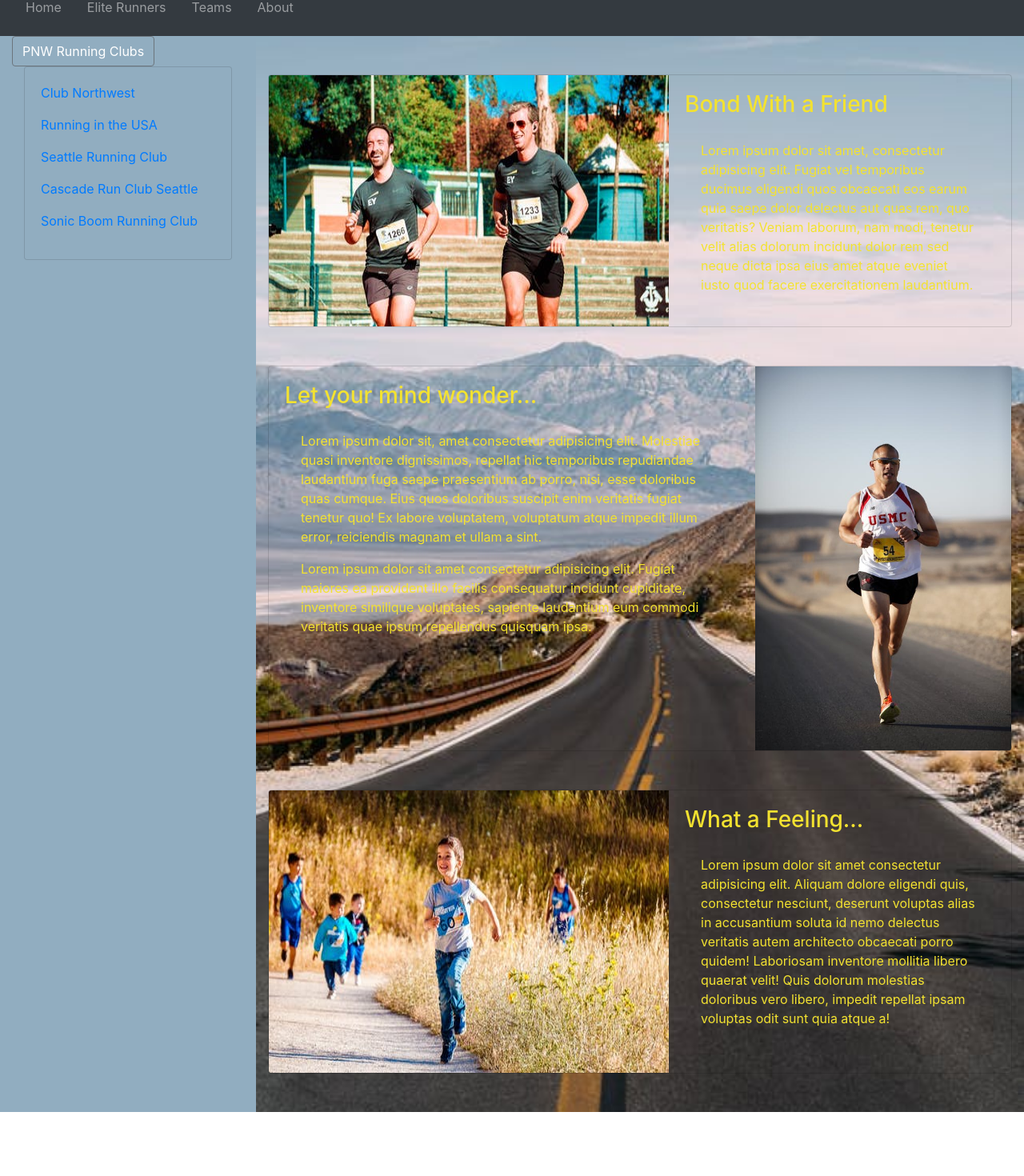
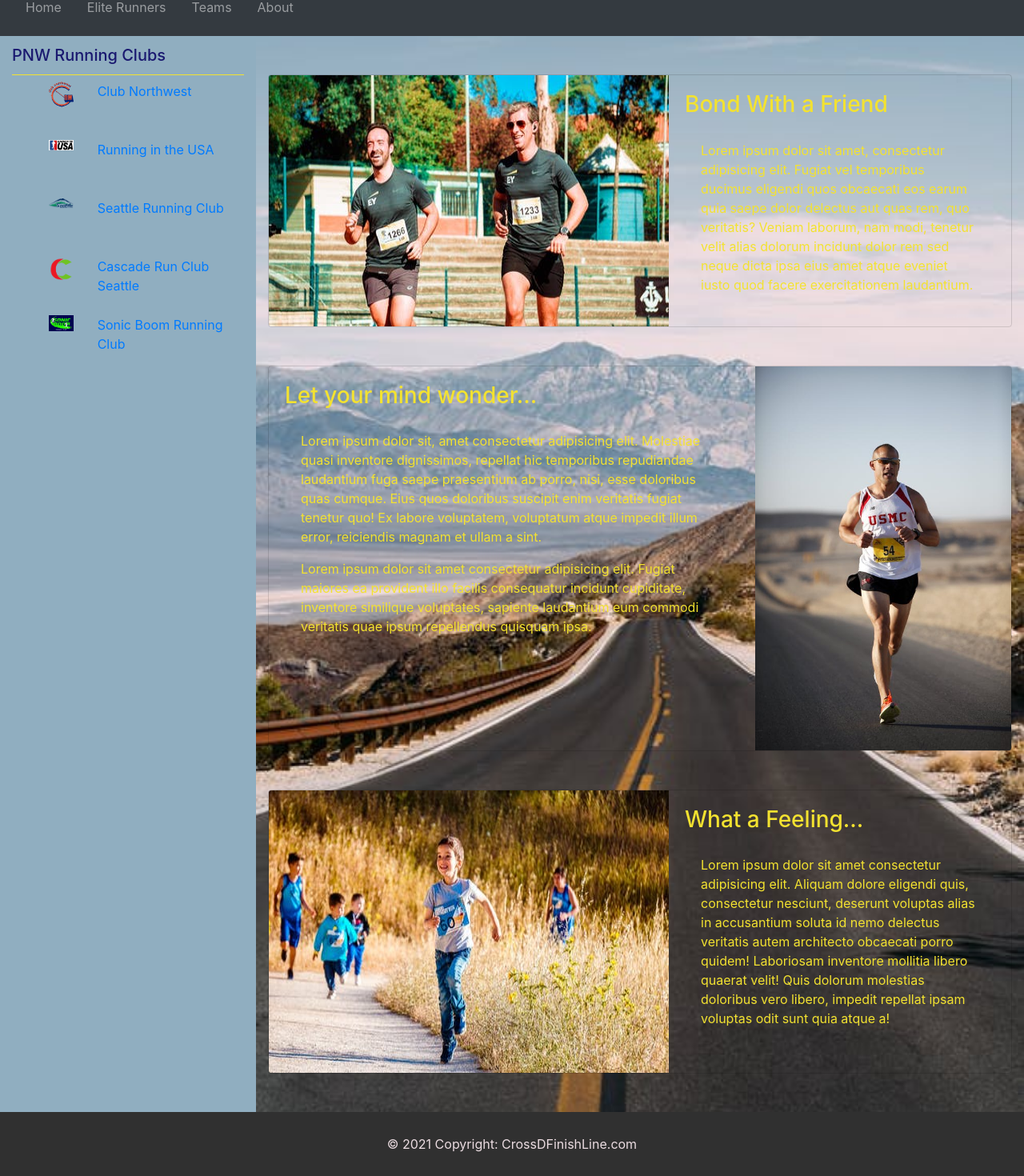
Before and after one commit to GITlamaria/CrossDFinishLine, a Nuxt app: page /Home in a window 1280 px wide. Shown: the part 187-1657 px from the top of the page at 80% size. Before the commit the page ends 1577 px from the top, so only its background shows below. Built offline with nearby package versions, Linux system fonts and the light colour scheme.

Commit message:
refactored the clubs array and html code and added a footer

```diff
--- a/assets/styles/appStyle.css
+++ b/assets/styles/appStyle.css
@@ -1,5 +1,5 @@
 .clubs {
-  background-color: #91adc0;
+  background-color: #90aec0;
 }
 
 .home-main {
@@ -37,4 +37,21 @@
   margin-top: 2rem;
   color: #00008B;
 }
+
+footer {
+  background-color: #303030;
+  color: #ebdce1;
+  display: -webkit-box;
+  display: -ms-flexbox;
+  display: flex;
+  text-align: center;
+  -webkit-box-pack: center;
+      -ms-flex-pack: center;
+          justify-content: center;
+  -webkit-box-align: center;
+      -ms-flex-align: center;
+          align-items: center;
+  min-height: 5rem;
+  margin-top: auto;
+}
 /*# sourceMappingURL=appStyle.css.map */
--- a/assets/styles/appStyle.scss
+++ b/assets/styles/appStyle.scss
@@ -1,5 +1,6 @@
+
 .clubs {
-    background-color: #91adc0;
+    background-color: #90aec0;
   }
 
   .home-main {
@@ -25,9 +26,21 @@
     border-top: 3px solid blue;
     margin-bottom: 2rem;
 }
-
 .race-card {
     background-color: white;
     margin-top: 2rem;
     color: #00008B;
 }
+
+footer {
+  background-color: #303030;
+  color: #ebdce1;
+  display: flex;
+  text-align: center;
+  justify-content: center;
+  align-items: center;
+  min-height: 5rem;
+  margin-top: auto;
+
+
+}
--- a/components/FooterSlot.vue
+++ b/components/FooterSlot.vue
@@ -1,17 +1,13 @@
 <template>
-    <div>
+    <div class="page-footer">
         <footer class="footer">
-            <div class="container">
-                <h2>...working on footer...</h2>
+            <div>
+                © 2021 Copyright: CrossDFinishLine.com
             </div>
         </footer>
         <slot />
     </div>
 </template>
 
-
-<style scoped>
-    h2 {
-        text-align: center;
-    }
-</style>
+<!-- link to global stylesheet -->
+<style src="@/assets/styles/appStyle.css" />
--- a/components/HeaderSlot.vue
+++ b/components/HeaderSlot.vue
@@ -2,11 +2,7 @@
     <div class="container-fluid row justify-content-center align-self-center h-100 main-header">
         <!-- jumbotron with animation and transition on render -->
             <transition appear :duration="10000" name="bounce">
-            <b-jumbotron :header="title" fluid class="jumbotron" >
-
-                <!-- add image here??? -->
-
-            </b-jumbotron>
+                <b-jumbotron :header="title" fluid class="jumbotron" />
             </transition>
         <slot/>
     </div>
@@ -14,21 +10,11 @@
 
 <script>
 
-// import ImageComponent from './ImageComponent.vue'
     export default {
 
-components: {
-    // ImageComponent,
-},
         data() {
             return {
                 title: 'Crossing the Finish Line!',
-
-                // headerImg: {
-                //     src: require('../assets/images/lace-up.jpg'),
-                //     alt: "group of runners",
-                //     title: " ",
-                // }
             }
         }
 
@@ -47,31 +33,20 @@ components: {
     margin-left:auto;
     padding-bottom:0;
     background: linear-gradient(45deg, #9eb5c4, #191970 80%);
-    /* height: 8rem; */
-    /* background-color: yellow; */
  }
     .jumbotron h1, p {
         font-weight: 500;
-        /* text-align: center;
-        vertical-align: center; */
         color: #f3e230 !important;
         padding-bottom: 10rem!important;
-        /* background-color: transparent!important; */
     }
     .jumbotron {
         background-color: transparent!important;
-
-        /* padding-top: 1rem; */
-
     }
 
     /*animate the jumbotron */
     .bounce-enter-active {
         animation: bounceIn 5s;
     }
-    /* .bounce-leave-active {
-    animation: bounceIn 10s reverse;
-    } */
 
     @keyframes bounceIn {
         0% {
--- a/components/Race.vue
+++ b/components/Race.vue
@@ -1,4 +1,5 @@
 <template>
+<!-- Race component -->
     <div class="e-runners">
 
         <b-card class="race-card"
--- a/layouts/default.vue
+++ b/layouts/default.vue
@@ -22,23 +22,23 @@
     </b-navbar>
 
     <!--nuxt-link /-->     <!-- this is where the components will render when the links are triggered -->
+     <nuxt />
+  <FooterSlot>
+  </FooterSlot>
 
-    <!-- <footer-slot>
-    </footer-slot> -->
-    <nuxt />
   </div>
 </template>
 
 <script>
 import HeaderSlot from '~/components/HeaderSlot.vue'
-// import FooterSlot from '~/pages/FooterSlot.vue'
+import FooterSlot from '../components/FooterSlot.vue'
 
 
 export default {
   name: 'App',
   components: {
     HeaderSlot,
-    // FooterSlot,
+    FooterSlot,
 
   }
 }
--- a/pages/Home.vue
+++ b/pages/Home.vue
@@ -4,26 +4,16 @@
     <b-row>
       <b-col class="clubs" cols="3">
           <!-- Running Clubs - left pane -->
-
-     <b-row>
-       <b-col>
-        <b-button v-b-toggle.collapse class="clubs">PNW Running Clubs</b-button>
+          <h5 class="club-title">PNW Running Clubs</h5>
+        <b-row v-for="club in clubs" :key="club.id">
+          <b-col cols="4">
+            <img class="logos" :src="club.src" :alt="club.name + 'logo'">
           </b-col>
+          <b-col cols="8">
+            <a :href="club.link">{{club.clubName}}</a>
+          </b-col>
+          <hr>
         </b-row>
-        <b-col>
-          <b-collapse visible id="collapse">
-            <b-card class="clubs">
-                <!-- iterate through the clubs array to fill the collapsible menu -->
-                <p v-for="(club, key) in clubs" :key="club.id">
-                  <b-row>
-                    <b-col>
-                      <a :href="club.link">{{key}}</a>
-                    </b-col>
-                  </b-row>
-                </p>
-            </b-card>
-          </b-collapse>
-        </b-col>
       </b-col>
 
       <b-col cols="9" class="home-main">
@@ -75,20 +65,18 @@
 
 export default {
 
-
-  components: {
-
+  props: {
+    name: String,
+    src: String,
+    href: String,
   },
 
   data() {
     return {
-
-
+      /* main body images */
       titleFriend: "Bond With a Friend",
       altFriend: "2 people running",
       imageFriend:  require('../assets/images/run-friend.jpeg'),
-            // imageFriend:  ('../assets/images/run-friend.jpeg'),
-
 
       titleSolo: "Let your mind wonder...",
       altSolo: "1 person running",
@@ -99,39 +87,36 @@ export default {
       imageSmile:  require('../assets/images/run-smile.jpeg'),
 
 
-      /* clubs object */
-      clubs: {
+      /* clubs array */
+      clubs: [
+        {
+          clubName: "Club Northwest",
+          link: "https://www.clubnorthwest.org/",
+          src: require('@/assets/images/Club+Northwest+logo_transparent.png')
+        },
+        {
+          clubName: "Running in the USA",
+          link: "https://www.runningintheusa.com/club/list/wa",
+          src: require('@/assets/images/run-usa.gif')
 
-        'Club Northwest': {id: 1,
-            link: "https://www.clubnorthwest.org/",
-            image: [
-            require('@/assets/images/Club+Northwest+logo_transparent.png'),
-            ]},
+        },
+        {
+          clubName: "Seattle Running Club",
+          link: "https://seattlerunningclub.org",
+          src: require('@/assets/images/seattle-running.png')
+        },
+        {
+          clubName: "Cascade Run Club Seattle",
+          link: "https://cascaderunclub.com/locations/cascade-run-club-seattle",
+          src: require('@/assets/images/run-cascade.png')
+        },
+        {
+          clubName: "Sonic Boom Running Club",
+          link: "https://sonicboomrunningclub.com/",
+          src: require('@/assets/images/sonic-boom.jpg')
+        },
 
-        'Running in the USA': {id: 2,
-            link: "https://www.runningintheusa.com/club/list/wa",
-            image: [
-            require('@/assets/images/run-usa.gif'),
-            ]},
-
-        'Seattle Running Club': {id: 2,
-            link: "https://seattlerunningclub.org",
-            image: [
-            require('@/assets/images/seattle-running.png'),
-            ]},
-
-        'Cascade Run Club Seattle': {id: 2,
-            link: "https://cascaderunclub.com/locations/cascade-run-club-seattle",
-            image: [
-            require('@/assets/images/run-cascade.png'),
-            ]},
-
-        'Sonic Boom Running Club': {id: 2,
-            link: "https://sonicboomrunningclub.com/",
-            image: [
-            require('@/assets/images/sonic-boom.jpg'),
-            ]},
-        },
+      ],
 
         showAlert: true
     }
@@ -147,4 +132,24 @@ export default {
       background-size: cover;
       background-position: center;
 }
+.logos {
+  width: 40%;
+  padding-right: 0!important;
+}
+
+.club-title {
+  color: #1a1970;
+}
+hr {
+    margin-top: 2.5rem;
+    margin-bottom: 2rem;
+    }
+h5 {
+  padding-top: .75rem;
+  padding-bottom: .75rem;
+  border-bottom: 1px solid #f3e230;
+}
+img {
+  float: right;
+}
 </style>
--- a/pages/Teams.vue
+++ b/pages/Teams.vue
@@ -110,5 +110,4 @@ h1 {
 
 }
 
-
 </style>
--- a/pages/about.vue
+++ b/pages/about.vue
@@ -1,4 +1,5 @@
 <template>
+
     <div class="about-page">
         <div class="title">
             <hr>
@@ -35,4 +36,7 @@
         margin-bottom: 2rem;
         background-color: #808080;
     }
+.about-page {
+    min-height: 100vh;      /* to force footer to bottom of page */
+}
 </style>
--- a/pages/eRunners.vue
+++ b/pages/eRunners.vue
@@ -130,6 +130,7 @@ export default {
 
               }
         ],
+
       }
     },
   }
```
Also changed, not shown: 1 other file (tests, documents, lock files or other folders). Lines whose indentation alone changed are shown as unchanged.
